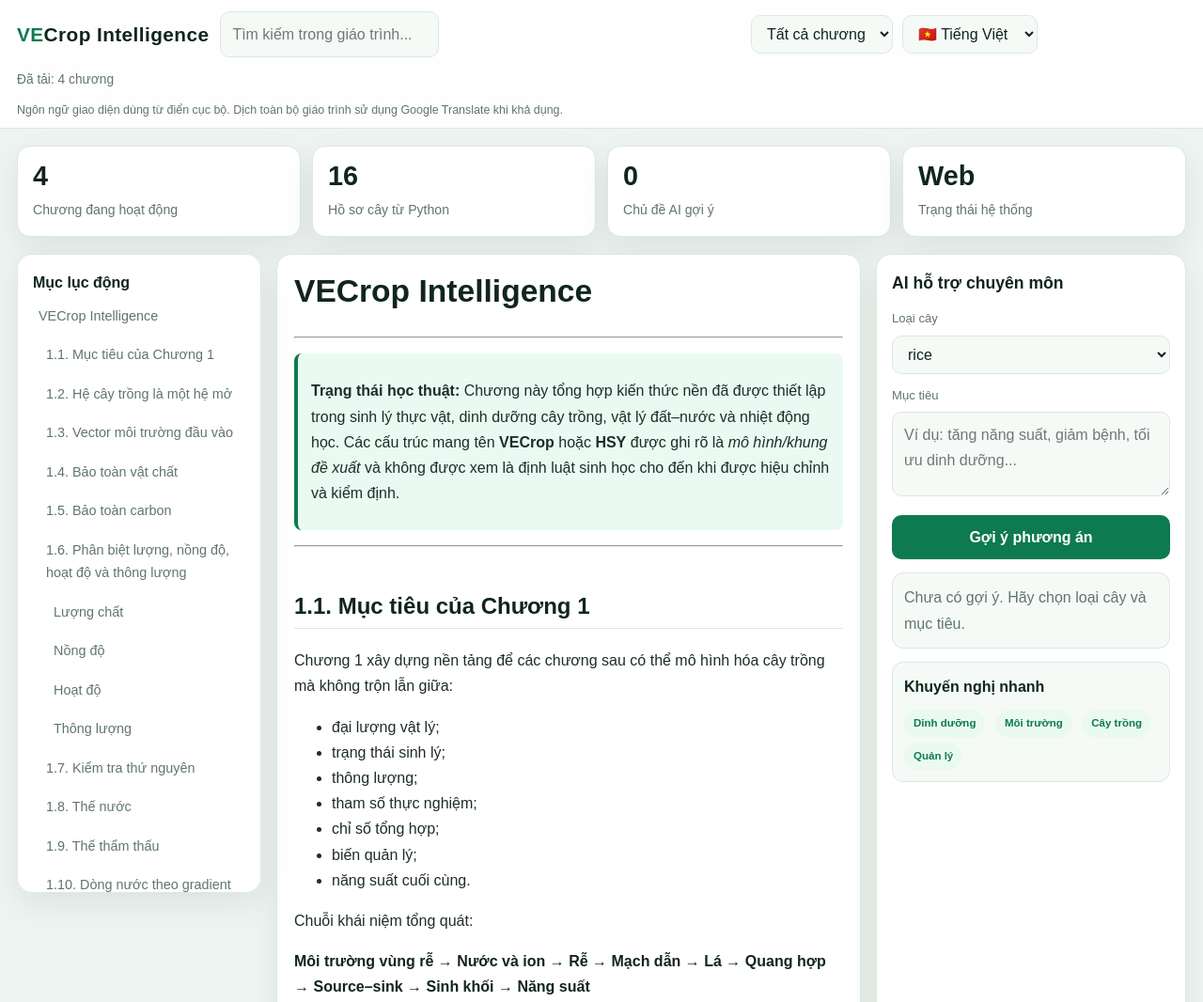
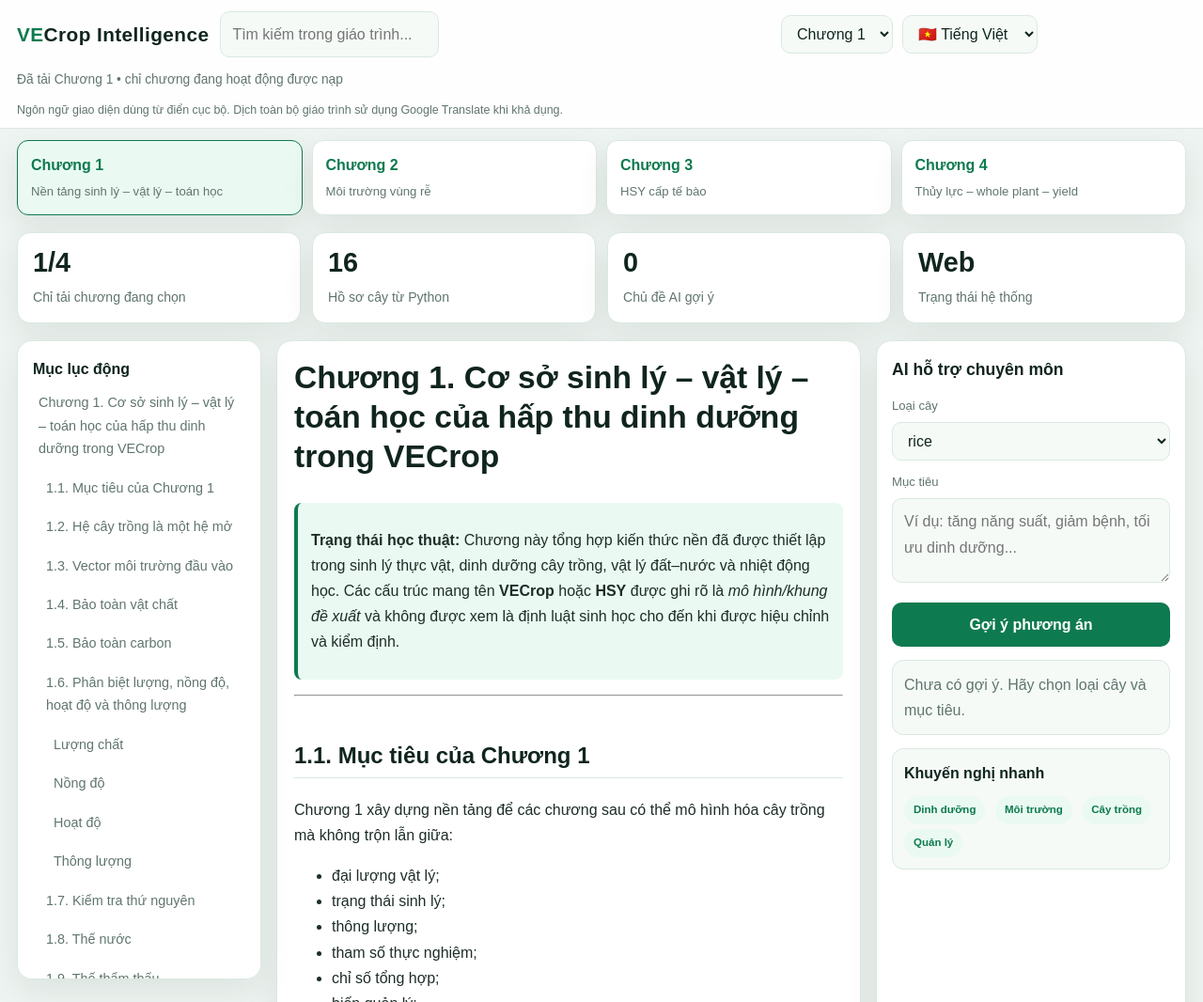
Before and after one commit to Form997/VECrop, a plain HTML site: page index.html in a window 1280 px wide. Shown: the top 1066 px of the page at 94% size. Drawn offline with nearby package versions, Linux system fonts and the light colour scheme.

Commit message:
Partition VECrop web by chapter with lazy chapter loading

```diff
--- a/index.html
+++ b/index.html
@@ -255,6 +255,14 @@
     .goog-logo-link,.goog-te-gadget span { display:none !important; }
     .goog-te-gadget { font-size:0 !important; color:transparent !important; }
     .translate-note { max-width:1500px; margin:0 auto; padding:0 18px 8px; color:var(--muted); font-size:.78rem; }
+    .chapter-nav { max-width:1500px; margin:12px auto 0; padding:0 18px; display:grid; grid-template-columns:repeat(4,1fr); gap:10px; }
+    .chapter-card { background:var(--panel); border:1px solid var(--border); border-radius:12px; padding:12px 14px; cursor:pointer; box-shadow:var(--shadow); }
+    .chapter-card:hover,.chapter-card.active { border-color:var(--accent); background:var(--success); }
+    .chapter-card b { display:block; color:var(--accent); }
+    .chapter-card span { font-size:.82rem; color:var(--muted); }
+    .chapter-pager { display:flex; justify-content:space-between; gap:10px; margin:24px 0 0; }
+    .chapter-pager button[disabled]{ opacity:.4; cursor:not-allowed; }
+    @media (max-width:820px){ .chapter-nav{grid-template-columns:1fr 1fr;} }
     @media (max-width: 1100px) {
       .layout { grid-template-columns: 240px minmax(0, 1fr); }
       .smart { grid-column: 1 / -1; }
@@ -276,8 +284,7 @@
           <input id="search" type="text" placeholder="Tìm kiếm trong giáo trình..." />
           <div id="results" class="search-results"></div>
         </div>
-        <select id="chapter" data-i18n-select="chapter">
-          <option value="all">Tất cả chương</option>
+        <select id="chapter" data-i18n-select="chapter" aria-label="Chọn chương">
           <option value="1">Chương 1</option>
           <option value="2">Chương 2</option>
           <option value="3">Chương 3</option>
@@ -308,8 +315,15 @@
     <div class="translate-note" id="translateNote">Ngôn ngữ giao diện dùng từ điển cục bộ. Dịch toàn bộ giáo trình sử dụng dịch vụ Google Translate khi khả dụng.</div>
   </header>
 
+  <section class="chapter-nav" id="chapterNav">
+    <div class="chapter-card" data-chapter="1"><b>Chương 1</b><span>Nền tảng sinh lý – vật lý – toán học</span></div>
+    <div class="chapter-card" data-chapter="2"><b>Chương 2</b><span>Môi trường vùng rễ</span></div>
+    <div class="chapter-card" data-chapter="3"><b>Chương 3</b><span>HSY cấp tế bào</span></div>
+    <div class="chapter-card" data-chapter="4"><b>Chương 4</b><span>Thủy lực – whole plant – yield</span></div>
+  </section>
+
   <section class="stats">
-    <div class="stat"><b id="chaptersCount">4</b><span>Chương đang hoạt động</span></div>
+    <div class="stat"><b id="chaptersCount">1/4</b><span>Chỉ tải chương đang chọn</span></div>
     <div class="stat"><b id="cropCount">—</b><span>Hồ sơ cây từ Python</span></div>
     <div class="stat"><b id="topicCount">—</b><span>Chủ đề AI gợi ý</span></div>
     <div class="stat"><b id="modeStatus">Web</b><span>Trạng thái hệ thống</span></div>
@@ -325,6 +339,10 @@
       <article id="content">
         <p>Đang tải nội dung giáo trình...</p>
       </article>
+      <div class="chapter-pager">
+        <button id="prevChapter">← Chương trước</button>
+        <button id="nextChapter">Chương sau →</button>
+      </div>
     </main>
 
     <section class="smart panel">
@@ -382,7 +400,7 @@
       document.getElementById("quickTitle").textContent=t.quick;
       document.getElementById("translateNote").textContent=t.note;
       const opts=chapterSelect.options;
-      if(opts.length>=5){opts[0].textContent=t.all; for(let i=1;i<=4;i++) opts[i].textContent=t.chapter+" "+i;}
+      for(let i=0;i<opts.length;i++) opts[i].textContent=t.chapter+" "+opts[i].value;
       localStorage.setItem("vecrop-ui-lang",lang);
     }
     function googleTranslateElementInit(){
@@ -478,21 +496,15 @@
       statusBox.textContent = 'Đang tải nội dung...';
       content.innerHTML = '<p>Đang tải giáo trình...</p>';
       try {
-        const ids = chapterSelect.value === 'all' ? ['1', '2', '3', '4'] : [chapterSelect.value];
-        let merged = ['# VECrop Intelligence', '', '---', ''];
-        for (const id of ids) {
-          const raw = await getDoc(id);
-          merged.push(raw.replace(/^#\s*.*$/m, ''));
-          merged.push('');
-          merged.push('---');
-          merged.push('');
-        }
-        const text = merged.join('\n');
+        const id = chapterSelect.value;
+        const raw = await getDoc(id);
+        const text = raw;
         const { md, blocks } = protectMath(text);
         const html = marked.parse(md);
         content.innerHTML = restoreMath(html, blocks);
         buildToc();
-        statusBox.textContent = `Đã tải: ${ids.length} chương`;
+        statusBox.textContent = `Đã tải Chương ${id} • chỉ chương đang hoạt động được nạp`;
+        updateChapterState(id);
       } catch (err) {
         content.innerHTML = '<p>Không thể tải nội dung. Vui lòng kiểm tra lại dữ liệu.</p>';
         statusBox.textContent = 'Lỗi tải dữ liệu';
@@ -598,6 +610,32 @@
       });
     }
 
+    function updateChapterState(id){
+      document.querySelectorAll('.chapter-card').forEach(card=>{
+        card.classList.toggle('active', card.dataset.chapter===String(id));
+      });
+      const n=Number(id);
+      document.getElementById('prevChapter').disabled=n<=1;
+      document.getElementById('nextChapter').disabled=n>=4;
+      const url=new URL(window.location.href);
+      url.searchParams.set('chapter',id);
+      history.replaceState(null,'',url);
+      document.title='VECrop — Chương '+id;
+      document.getElementById('chaptersCount').textContent=id+'/4';
+    }
+
+    function goChapter(id){
+      const n=Math.max(1,Math.min(4,Number(id)||1));
+      chapterSelect.value=String(n);
+      render();
+    }
+
+    document.querySelectorAll('.chapter-card').forEach(card=>{
+      card.addEventListener('click',()=>goChapter(card.dataset.chapter));
+    });
+    document.getElementById('prevChapter').addEventListener('click',()=>goChapter(Number(chapterSelect.value)-1));
+    document.getElementById('nextChapter').addEventListener('click',()=>goChapter(Number(chapterSelect.value)+1));
+
     chapterSelect.addEventListener('change', render);
     searchInput.addEventListener('input', () => smartSearch(searchInput.value));
     document.addEventListener('click', (e) => {
@@ -612,6 +650,9 @@
     applyUiLanguage(savedLang);
     uiLanguage.addEventListener('change',()=>applyUiLanguage(uiLanguage.value));
 
+    const initialChapter=new URLSearchParams(location.search).get('chapter');
+    chapterSelect.value=['1','2','3','4'].includes(initialChapter)?initialChapter:'1';
+    updateChapterState(chapterSelect.value);
     Promise.all([loadKnowledge(), render()]);
   </script>
 <script src="https://translate.google.com/translate_a/element.js?cb=googleTranslateElementInit"></script>\n</body>
```
